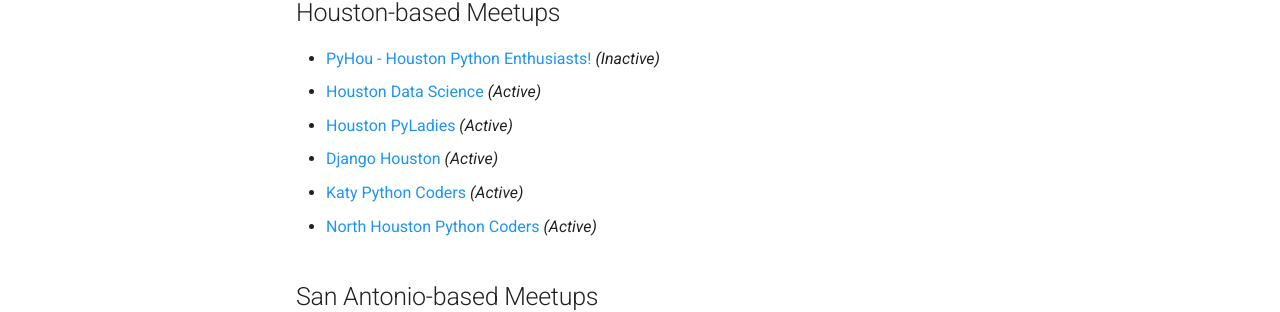
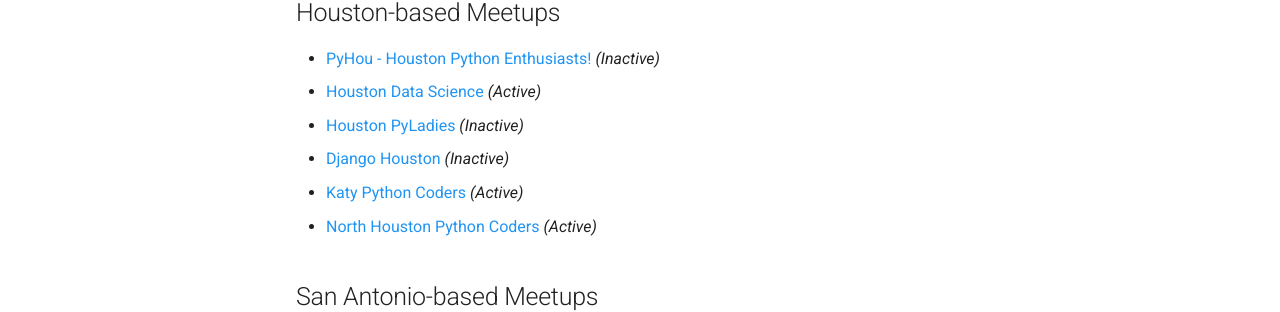
Before and after one commit to pytexas/meetup, an MkDocs documentation site: the page built from docs/local-meetups.md, in a window 1280 px wide and 1285 px high. Shown: the part 783-1095 px from the top of the window. Built offline with MkDocs 1.6.1 and Material for MkDocs 9.7.7, drawn with Linux system fonts in a browser that asks for light colours; comment, search, counter and statistics services are not loaded.

Commit message:
Marking newly inactive meetups as inactive

```diff
--- a/docs/local-meetups.md
+++ b/docs/local-meetups.md
@@ -32,8 +32,8 @@
 
 * [PyHou - Houston Python Enthusiasts!](https://www.meetup.com/python-14/) _(Inactive)_
 * [Houston Data Science](https://www.meetup.com/houston-data-science/) _(Active)_
-* [Houston PyLadies](https://www.meetup.com/houston_pyladies/) _(Active)_
-* [Django Houston](https://www.meetup.com/django-houston/) _(Active)_
+* [Houston PyLadies](https://www.meetup.com/houston_pyladies/) _(Inactive)_
+* [Django Houston](https://www.meetup.com/django-houston/) _(Inactive)_
 * [Katy Python Coders](https://www.meetup.com/katy-python-coders/) _(Active)_
 * [North Houston Python Coders](https://www.meetup.com/north-houston-python-coders/) _(Active)_
 
```
